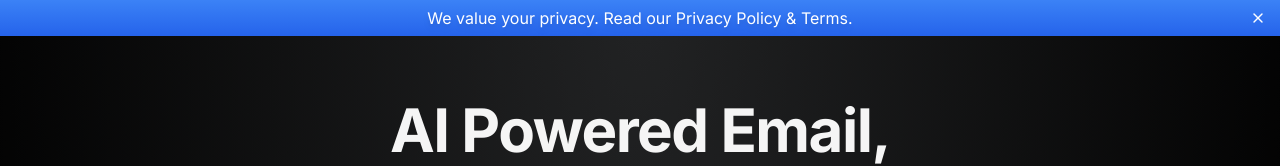
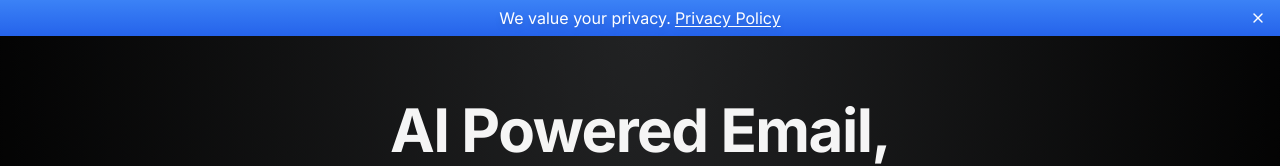
Before and after one commit to abduwu8/invoxus, a React (Vite) app in the folder frontend/: page / in a window 1280 px wide. Shown: the top 166 px of the page. Built offline with nearby package versions, Linux system fonts and the light colour scheme; no server answers.

Commit message:
Privacy Pages

```diff
--- a/frontend/src/Pages/Hero.tsx
+++ b/frontend/src/Pages/Hero.tsx
@@ -100,11 +100,10 @@ export default function Hero({ onLoggedIn }: Props) {
       {/* Top sticky banner */}
       <StickyBanner className="bg-gradient-to-b from-blue-500 to-blue-600">
         <p className="mx-0 max-w-[90%] text-white drop-shadow-md">
-          We value your privacy. Read our{' '}
-          <a href="https://invoxus.in/privacy" className="transition duration-200 hover:underline">
-            Privacy Policy & Terms
+          We value your privacy.
+          <a href="https://invoxus.in/privacy" className="ml-1 underline underline-offset-2">
+            Privacy Policy
           </a>
-          .
         </p>
       </StickyBanner>
       {/* Hero headline */}
--- a/frontend/src/Pages/MailDashboard.tsx
+++ b/frontend/src/Pages/MailDashboard.tsx
@@ -1597,6 +1597,16 @@ function SidebarContent({
             <span className="text-[11px] text-neutral-500">AI</span>
           </button>
         </div>
+        <div className="pt-1 pb-2 text-center">
+          <a
+            href="https://invoxus.in/privacy"
+            target="_blank"
+            rel="noopener noreferrer"
+            className="text-[11px] text-neutral-500 hover:text-neutral-300 underline decoration-neutral-700 hover:decoration-neutral-400"
+          >
+            Privacy Policy
+          </a>
+        </div>
       </div>
     </div>
   )
```
